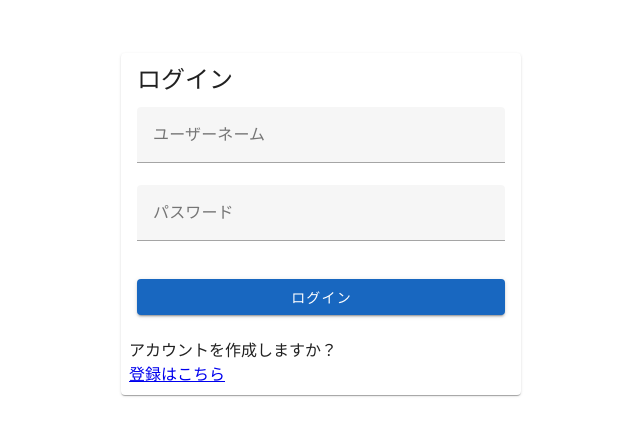
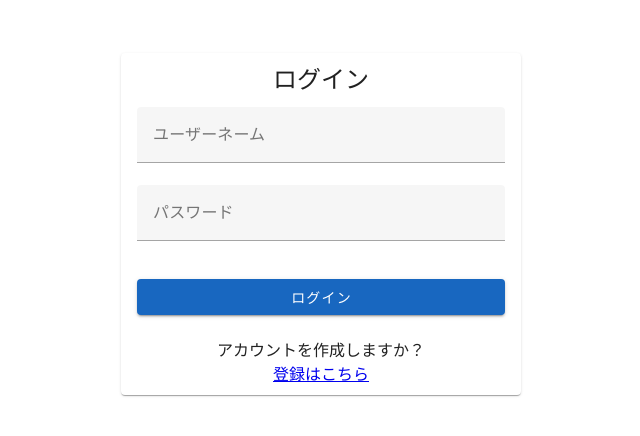
Before and after one commit to novel-suzukikeisuke/fastapi-oauthFE, a Nuxt app: page /auth/login in a window 1280 px wide. Shown: the part 164-600 px from the top of the page, without its empty margins (319-959 px from the left). Built offline with nearby package versions, Linux system fonts and the light colour scheme; no server answers.

Commit message:
レイアウト修正

```diff
--- a/pages/auth/login.vue
+++ b/pages/auth/login.vue
@@ -1,6 +1,6 @@
 <template>
   <v-card
-    class="mx-auto"
+    class="mx-auto text-center"
     width="400"
   >
     <v-card-title class="text-h5">ログイン</v-card-title>
@@ -51,4 +51,8 @@ const _login = async () => {
 </script>
 
 <style scoped>
+.v-card-actions {
+  display: flex;
+  justify-content: center;
+}
 </style>
```
